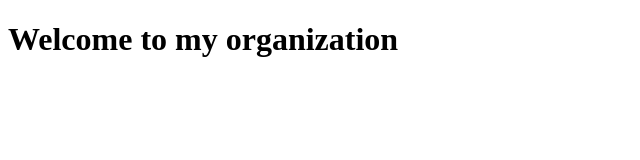
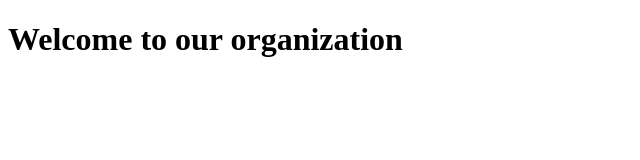
Before and after one commit to Selvasarukesh/Selvasarukesh.github.io, a plain HTML site: page index.html in a window 1280 px wide. Shown: the full height of the page, 0-640 px from the left. Drawn offline with Linux system fonts and the light colour scheme.

Commit message:
Update index.html

```diff
--- a/index.html
+++ b/index.html
@@ -5,8 +5,8 @@
     <meta name="viewport" content="width=device-width, initial-scale=1.0">
     <title>Demo Page</title>
 </head>
-<body>
-    <h1>Welcome to my organization</h1>
+<body style="bg-color:black">
+    <h1>Welcome to our organization</h1>
 
 </body>
 </html>
```
